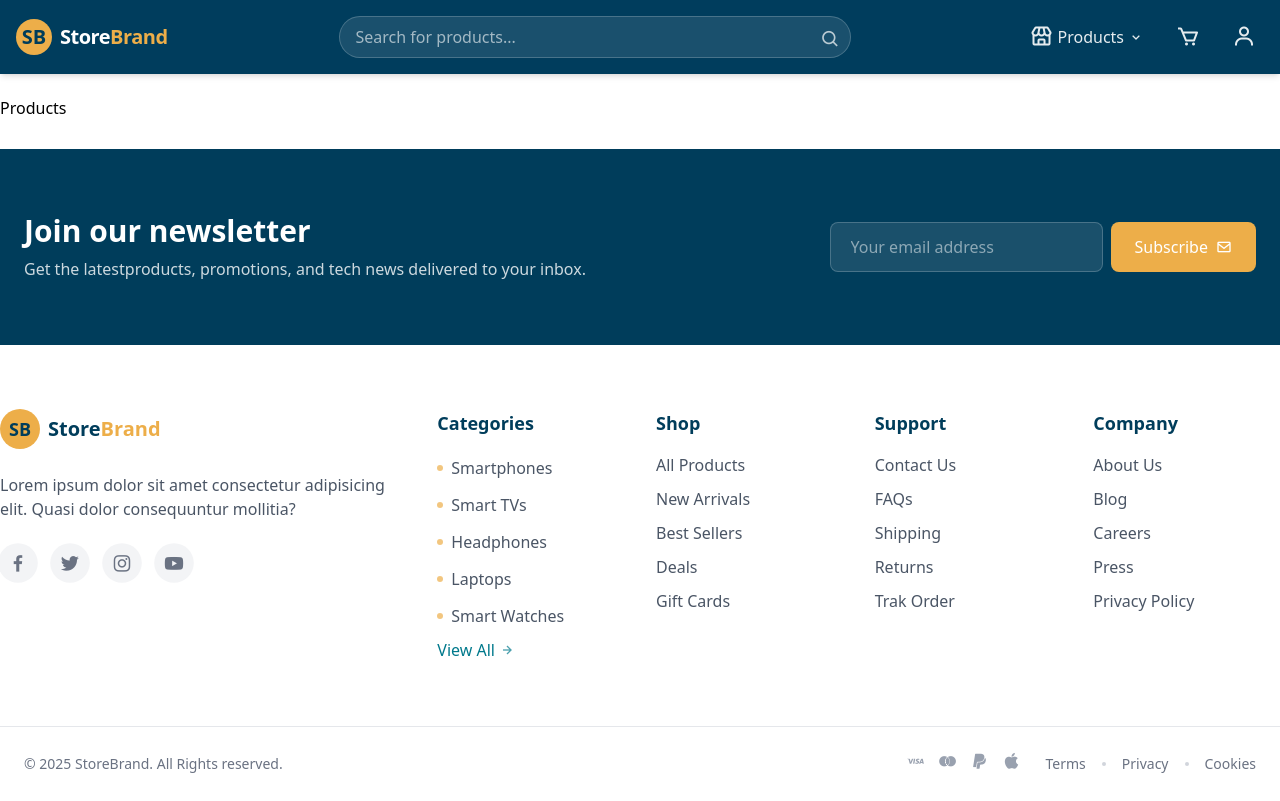
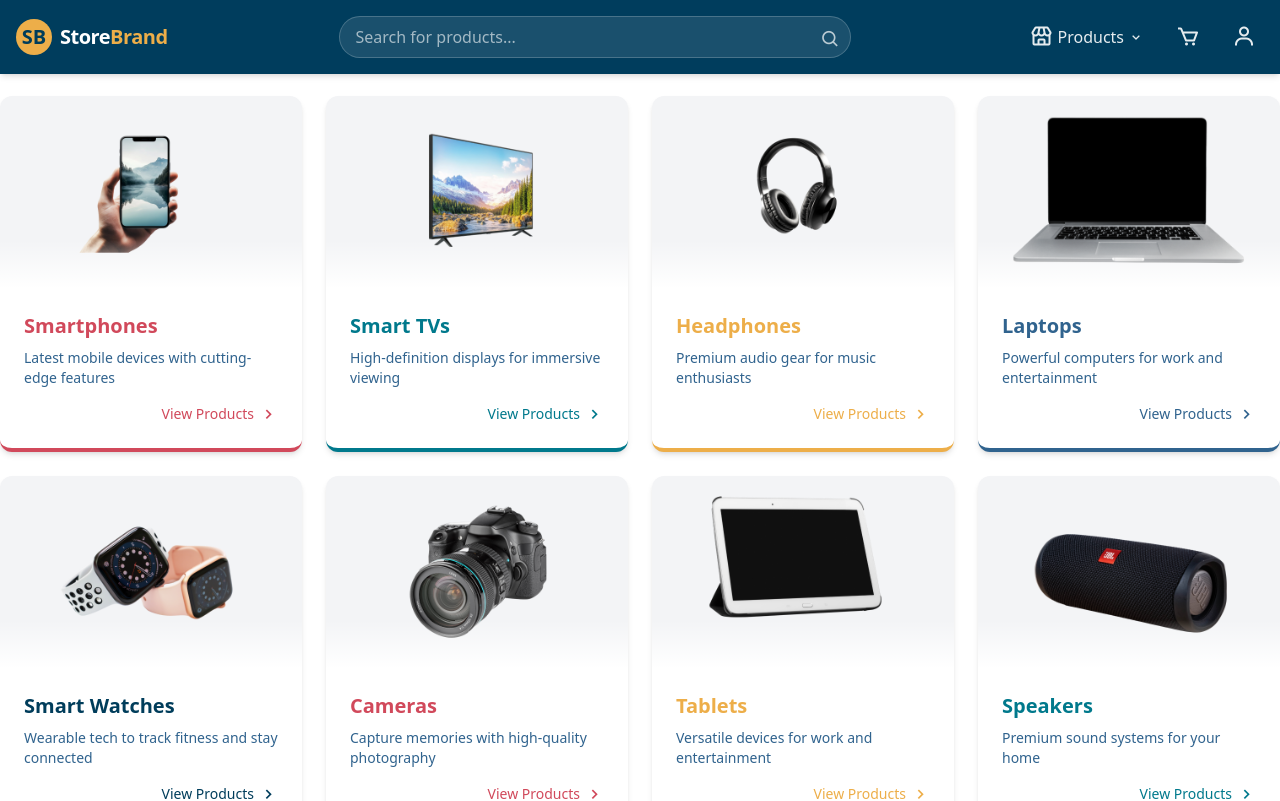
Before and after one commit to alijamshidy/shopping_website_Next.js, a Next.js app: page /products in a window 1280 px wide. Shown: the top 801 px of the page. Built offline with nearby package versions, Linux system fonts and the light colour scheme.

Commit message:
Display Product Categories in products page

```diff
--- a/src/app/(store)/products/page.tsx
+++ b/src/app/(store)/products/page.tsx
@@ -1,5 +1,62 @@
+import { categories, productsList } from "@/app/data/products";
+import Image from "next/image";
+import Link from "next/link";
 const page = () => {
-  return <div className="pt-24">Products</div>;
+  const getCategoryImage = (categorySlug: string): string => {
+    const categoryProduct = productsList.find(
+      product => product.category === categorySlug
+    );
+    return categoryProduct?.image || "/images/placeholder.png";
+  };
+  return (
+    <div className="pt-24 max-w-7xl mx-auto mb-16">
+      {/* Categories Grid */}
+      <div className="grid grid-cols-1 sm:grid-cols-2 lg:grid-cols-3 xl:grid-cols-4 gap-6">
+        {categories.map(category => (
+          <Link
+            key={category.slug}
+            href={`/products`}
+            className="group bg-white rounded-xl overflow-hidden shadow-md hover:shadow-lg hover:translate-y-[-5px] border-b-4 relative transition-all"
+            style={{ borderColor: category.color }}>
+            <div className="h-48 relative overflow-hidden bg-gray-100 ">
+              <Image
+                src={getCategoryImage(category.slug)}
+                alt={category.name}
+                fill
+                sizes="(max-width:768px) 100vw, (max-width:1200px) 50vw, 25vw"
+                className="object-contain p-4 group-hover:scale-105 transition-transform duration-300"
+              />
+              <div className="absolute bottom-0 left-0 right-0 h-12 bg-linear-to-t from-white to-transparent"></div>
+            </div>
+            <div className="p-6">
+              <h3
+                className="text-xl font-bold mb-2 text-[#003d5b] group-hover:text-[#00798c] transition-colors"
+                style={{ color: category.color }}>
+                {category.name}
+              </h3>
+              <p className="text-sm text-[#30638e] mb-4">
+                {category.description}
+              </p>
+              <div
+                className="flex justify-end items-center text-sm font-medium transition-colors"
+                style={{ color: category.color }}>
+                <span className="mr-1">View Products</span>
+                <span className="bx bx-chevron-right text-xl transform group-hover:translate-x-1 transition-transform"></span>
+              </div>
+            </div>
+          </Link>
+        ))}
+      </div>
+      {/* Bottom navigation */}
+      <div className="mt-12 pt-6 border-t border-gray-200">
+        <Link
+          href={`/`}
+          className="inline-flex items-center text-[#00798c] hover:text-[#003d5b] transition-colors">
+          <i className="bx bx-arrow-back mr-2"></i>Back to Home
+        </Link>
+      </div>
+    </div>
+  );
 };
 
 export default page;
```
